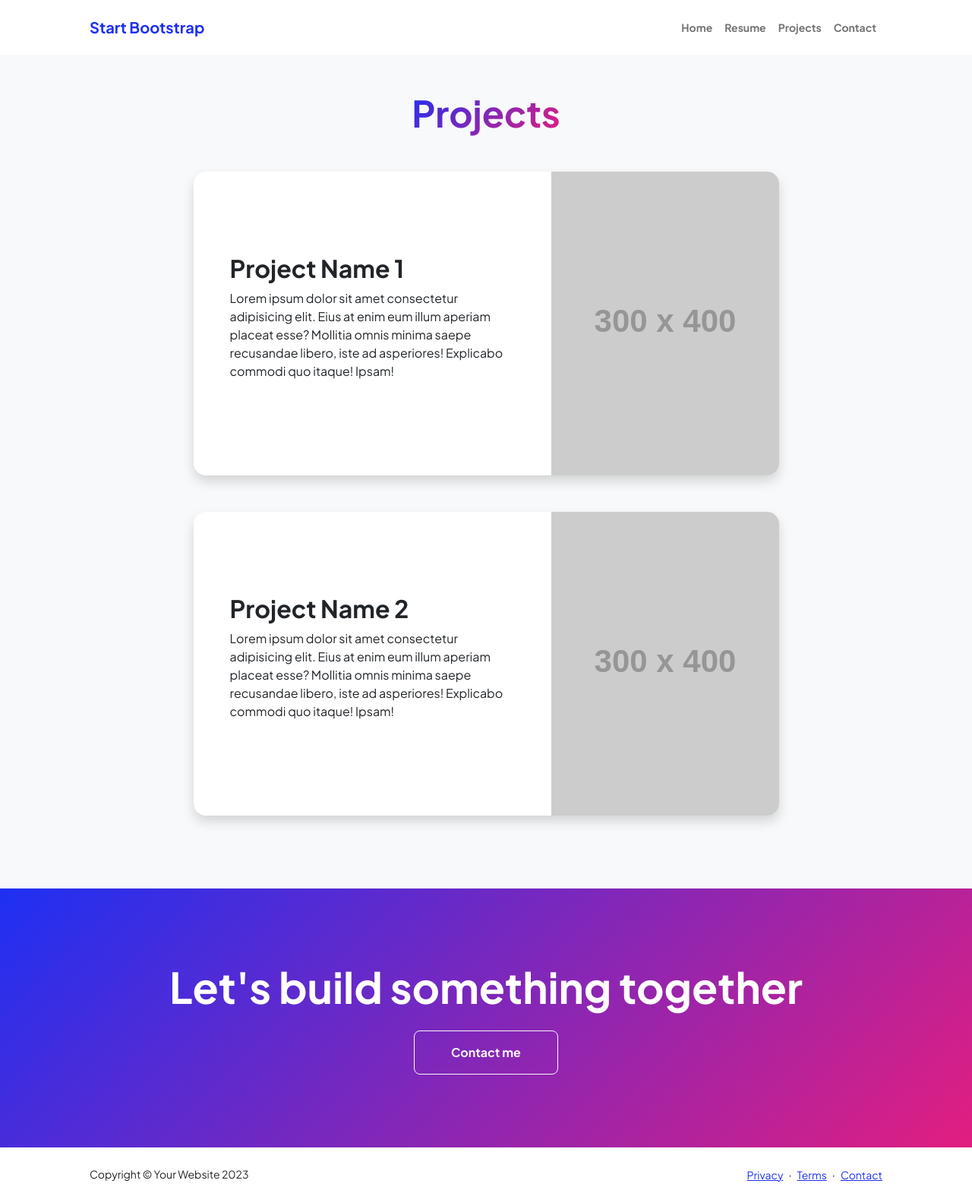
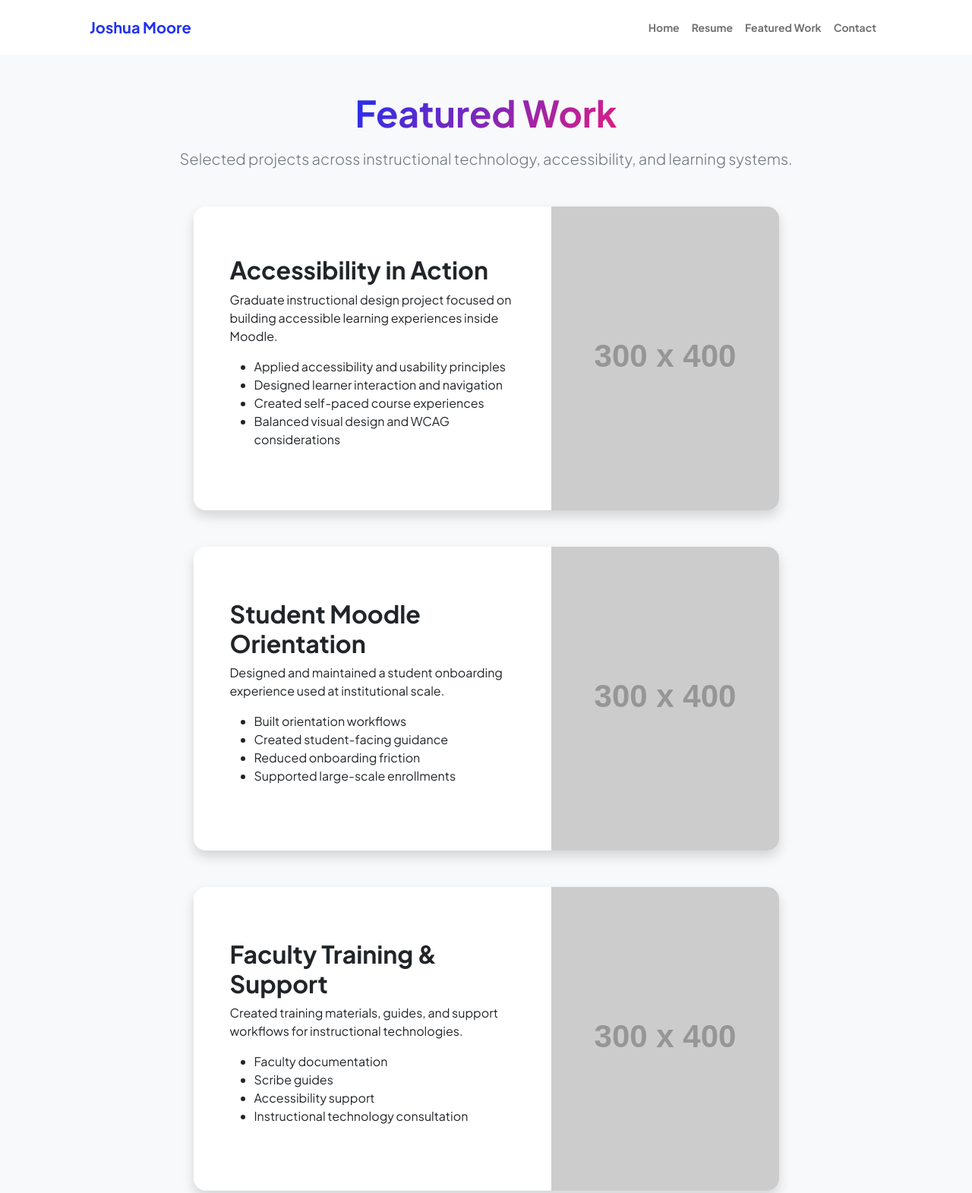
Before and after one commit to jm-moore/jm-moore.github.io, a website: page dist/projects.html in a window 1280 px wide. Shown: the top 1571 px of the page at 76% size. Drawn offline with nearby package versions, Linux system fonts and the light colour scheme; placeholder pictures from the web are drawn by us.

Commit message:
Revise projects.html to showcase featured work
Updated the projects page to feature Joshua Moore's work, including project descriptions and a new layout.

```diff
--- a/dist/projects.html
+++ b/dist/projects.html
@@ -3,101 +3,297 @@
 <head>
 <meta charset="utf-8" />
 <meta name="viewport" content="width=device-width, initial-scale=1, shrink-to-fit=no" />
-        <meta name="description" content="" />
-        <meta name="author" content="" />
-        <title>Modern Business - Start Bootstrap Template</title>
-        <!-- Favicon-->
+<meta name="description" content="Featured instructional technology and learning projects by Joshua Moore." />
+<meta name="author" content="Joshua Moore" />
+
+<title>Joshua Moore | Featured Work</title>
+
 <link rel="icon" type="image/x-icon" href="assets/favicon.ico" />
-        <!-- Custom Google font-->
+
 <link rel="preconnect" href="https://fonts.googleapis.com" />
 <link rel="preconnect" href="https://fonts.gstatic.com" crossorigin />
+
 <link href="https://fonts.googleapis.com/css2?family=Plus+Jakarta+Sans:wght@100;200;300;400;500;600;700;800;900&amp;display=swap" rel="stylesheet" />
-        <!-- Bootstrap icons-->
+
 <link href="https://cdn.jsdelivr.net/npm/bootstrap-icons@1.8.1/font/bootstrap-icons.css" rel="stylesheet" />
-        <!-- Core theme CSS (includes Bootstrap)-->
+
 <link href="css/styles.css" rel="stylesheet" />
+
 </head>
+
 <body class="d-flex flex-column h-100 bg-light">
+
 <main class="flex-shrink-0">
-            <!-- Navigation-->
+
 <nav class="navbar navbar-expand-lg navbar-light bg-white py-3">
+
 <div class="container px-5">
-                    <a class="navbar-brand" href="index.html"><span class="fw-bolder text-primary">Start Bootstrap</span></a>
-                    <button class="navbar-toggler" type="button" data-bs-toggle="collapse" data-bs-target="#navbarSupportedContent" aria-controls="navbarSupportedContent" aria-expanded="false" aria-label="Toggle navigation"><span class="navbar-toggler-icon"></span></button>
-                    <div class="collapse navbar-collapse" id="navbarSupportedContent">
-                        <ul class="navbar-nav ms-auto mb-2 mb-lg-0 small fw-bolder">
-                            <li class="nav-item"><a class="nav-link" href="index.html">Home</a></li>
-                            <li class="nav-item"><a class="nav-link" href="resume.html">Resume</a></li>
-                            <li class="nav-item"><a class="nav-link" href="projects.html">Projects</a></li>
-                            <li class="nav-item"><a class="nav-link" href="contact.html">Contact</a></li>
+
+<a class="navbar-brand" href="index.html">
+
+<span class="fw-bolder text-primary">
+
+Joshua Moore
+
+</span>
+
+</a>
+
+<div class="collapse navbar-collapse">
+
+<ul class="navbar-nav ms-auto small fw-bolder">
+
+<li class="nav-item">
+<a class="nav-link" href="index.html">Home</a>
+</li>
+
+<li class="nav-item">
+<a class="nav-link" href="resume.html">Resume</a>
+</li>
+
+<li class="nav-item">
+<a class="nav-link" href="projects.html">Featured Work</a>
+</li>
+
+<li class="nav-item">
+<a class="nav-link" href="contact.html">Contact</a>
+</li>
+
 </ul>
+
 </div>
+
 </div>
+
 </nav>
-            <!-- Projects Section-->
+
 <section class="py-5">
+
 <div class="container px-5 mb-5">
+
 <div class="text-center mb-5">
-                        <h1 class="display-5 fw-bolder mb-0"><span class="text-gradient d-inline">Projects</span></h1>
+
+<h1 class="display-5 fw-bolder">
+
+<span class="text-gradient d-inline">
+
+Featured Work
+
+</span>
+
+</h1>
+
+<p class="lead text-muted mt-3">
+
+Selected projects across instructional technology, accessibility, and learning systems.
+
+</p>
+
 </div>
+
 <div class="row gx-5 justify-content-center">
+
 <div class="col-lg-11 col-xl-9 col-xxl-8">
-                            <!-- Project Card 1-->
+
 <div class="card overflow-hidden shadow rounded-4 border-0 mb-5">
+
 <div class="card-body p-0">
+
 <div class="d-flex align-items-center">
+
 <div class="p-5">
-                                            <h2 class="fw-bolder">Project Name 1</h2>
-                                            <p>Lorem ipsum dolor sit amet consectetur adipisicing elit. Eius at enim eum illum aperiam placeat esse? Mollitia omnis minima saepe recusandae libero, iste ad asperiores! Explicabo commodi quo itaque! Ipsam!</p>
+
+<h2 class="fw-bolder">
+
+Accessibility in Action
+
+</h2>
+
+<p>
+
+Graduate instructional design project focused on building accessible learning experiences inside Moodle.
+
+</p>
+
+<ul>
+
+<li>Applied accessibility and usability principles</li>
+
+<li>Designed learner interaction and navigation</li>
+
+<li>Created self-paced course experiences</li>
+
+<li>Balanced visual design and WCAG considerations</li>
+
+</ul>
+
 </div>
-                                        <img class="img-fluid" src="https://dummyimage.com/300x400/343a40/6c757d" alt="..." />
+
+<img class="img-fluid"
+
+src="https://dummyimage.com/300x400/e8e8e8/666"
+
+alt="Accessibility course preview">
+
 </div>
+
 </div>
+
 </div>
-                            <!-- Project Card 2-->
+
+<div class="card overflow-hidden shadow rounded-4 border-0 mb-5">
+
+<div class="card-body p-0">
+
+<div class="d-flex align-items-center">
+
+<div class="p-5">
+
+<h2 class="fw-bolder">
+
+Student Moodle Orientation
+
+</h2>
+
+<p>
+
+Designed and maintained a student onboarding experience used at institutional scale.
+
+</p>
+
+<ul>
+
+<li>Built orientation workflows</li>
+
+<li>Created student-facing guidance</li>
+
+<li>Reduced onboarding friction</li>
+
+<li>Supported large-scale enrollments</li>
+
+</ul>
+
+</div>
+
+<img class="img-fluid"
+
+src="https://dummyimage.com/300x400/e8e8e8/666"
+
+alt="Moodle orientation preview">
+
+</div>
+
+</div>
+
+</div>
+
 <div class="card overflow-hidden shadow rounded-4 border-0">
+
 <div class="card-body p-0">
+
 <div class="d-flex align-items-center">
+
 <div class="p-5">
-                                            <h2 class="fw-bolder">Project Name 2</h2>
-                                            <p>Lorem ipsum dolor sit amet consectetur adipisicing elit. Eius at enim eum illum aperiam placeat esse? Mollitia omnis minima saepe recusandae libero, iste ad asperiores! Explicabo commodi quo itaque! Ipsam!</p>
+
+<h2 class="fw-bolder">
+
+Faculty Training & Support
+
+</h2>
+
+<p>
+
+Created training materials, guides, and support workflows for instructional technologies.
+
+</p>
+
+<ul>
+
+<li>Faculty documentation</li>
+
+<li>Scribe guides</li>
+
+<li>Accessibility support</li>
+
+<li>Instructional technology consultation</li>
+
+</ul>
+
 </div>
-                                        <img class="img-fluid" src="https://dummyimage.com/300x400/343a40/6c757d" alt="..." />
+
+<img class="img-fluid"
+
+src="https://dummyimage.com/300x400/e8e8e8/666"
+
+alt="Faculty support resources">
+
 </div>
+
 </div>
+
 </div>
+
 </div>
+
 </div>
+
 </div>
+
 </section>
-            <!-- Call to action section-->
+
 <section class="py-5 bg-gradient-primary-to-secondary text-white">
+
 <div class="container px-5 my-5">
+
 <div class="text-center">
-                        <h2 class="display-4 fw-bolder mb-4">Let's build something together</h2>
-                        <a class="btn btn-outline-light btn-lg px-5 py-3 fs-6 fw-bolder" href="contact.html">Contact me</a>
+
+<h2 class="display-5 fw-bolder mb-4">
+
+Interested in my work?
+
+</h2>
+
+<a class="btn btn-outline-light btn-lg px-5 py-3"
+
+href="contact.html">
+
+Get in Touch
+
+</a>
+
 </div>
+
 </div>
+
 </section>
+
 </main>
-        <!-- Footer-->
+
 <footer class="bg-white py-4 mt-auto">
+
 <div class="container px-5">
-                <div class="row align-items-center justify-content-between flex-column flex-sm-row">
-                    <div class="col-auto"><div class="small m-0">Copyright &copy; Your Website 2023</div></div>
+
+<div class="row align-items-center justify-content-between">
+
 <div class="col-auto">
-                        <a class="small" href="#!">Privacy</a>
-                        <span class="mx-1">&middot;</span>
-                        <a class="small" href="#!">Terms</a>
-                        <span class="mx-1">&middot;</span>
-                        <a class="small" href="#!">Contact</a>
+
+<div class="small m-0">
+
+Copyright © Joshua Moore 2026
+
 </div>
+
 </div>
+
 </div>
+
+</div>
+
 </footer>
-        <!-- Bootstrap core JS-->
+
 <script src="https://cdn.jsdelivr.net/npm/bootstrap@5.2.3/dist/js/bootstrap.bundle.min.js"></script>
-        <!-- Core theme JS-->
+
 <script src="js/scripts.js"></script>
+
 </body>
 </html>
```
Lines whose indentation alone changed are shown as unchanged.
